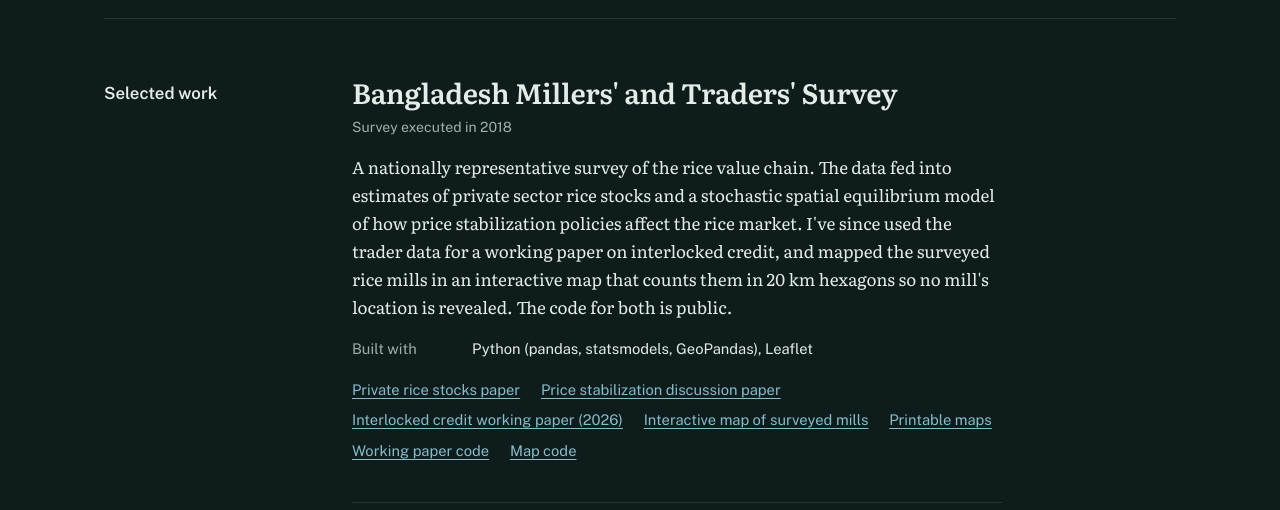
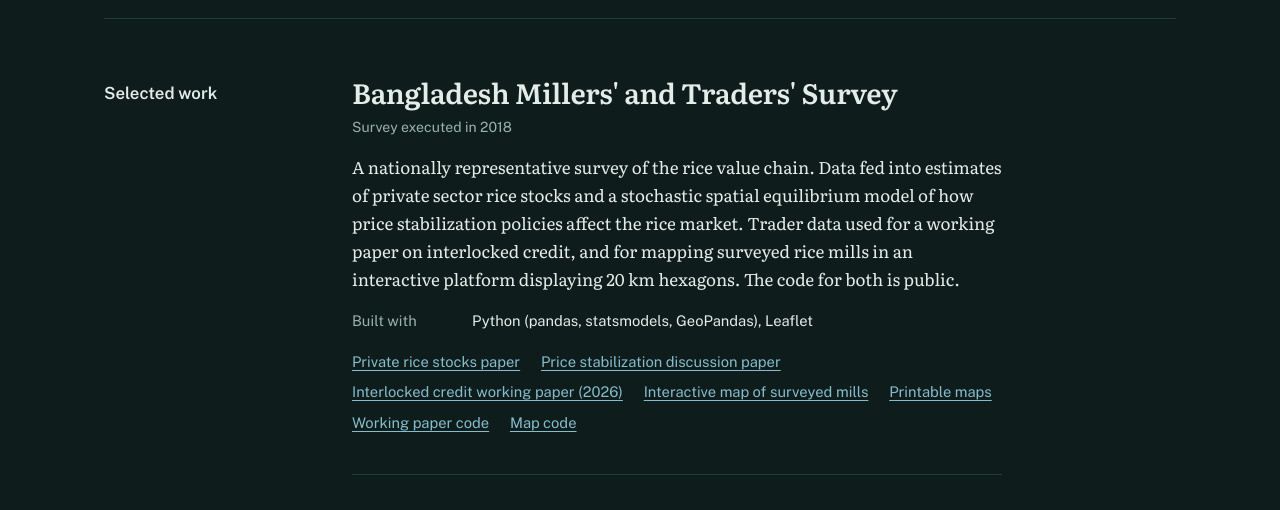
Before and after one commit to razin-kabir/razin-kabir.github.io, a plain HTML site: page index.html in a window 1280 px wide. Shown: the part 575-1085 px from the top of the page. Drawn offline with nearby package versions, Linux system fonts and the light colour scheme.

Commit message:
Update Millers' and Traders' Survey blurb
Co-Authored-By: Claude Opus 5.5 <noreply@anthropic.com>

```diff
--- a/index.html
+++ b/index.html
@@ -471,7 +471,7 @@
           <article class="project lead-project">
             <h3>Bangladesh Millers' and Traders' Survey</h3>
             <p class="when">Survey executed in 2018</p>
-            <p>A nationally representative survey of the rice value chain. The data fed into estimates of private sector rice stocks and a stochastic spatial equilibrium model of how price stabilization policies affect the rice market. I've since used the trader data for a working paper on interlocked credit, and mapped the surveyed rice mills in an interactive map that counts them in 20 km hexagons so no mill's location is revealed. The code for both is public.</p>
+            <p>A nationally representative survey of the rice value chain. Data fed into estimates of private sector rice stocks and a stochastic spatial equilibrium model of how price stabilization policies affect the rice market. Trader data used for a working paper on interlocked credit, and for mapping surveyed rice mills in an interactive platform displaying 20 km hexagons. The code for both is public.</p>
             <dl class="facts">
               <dt>Built with</dt><dd>Python (pandas, statsmodels, GeoPandas), Leaflet</dd>
             </dl>
```
